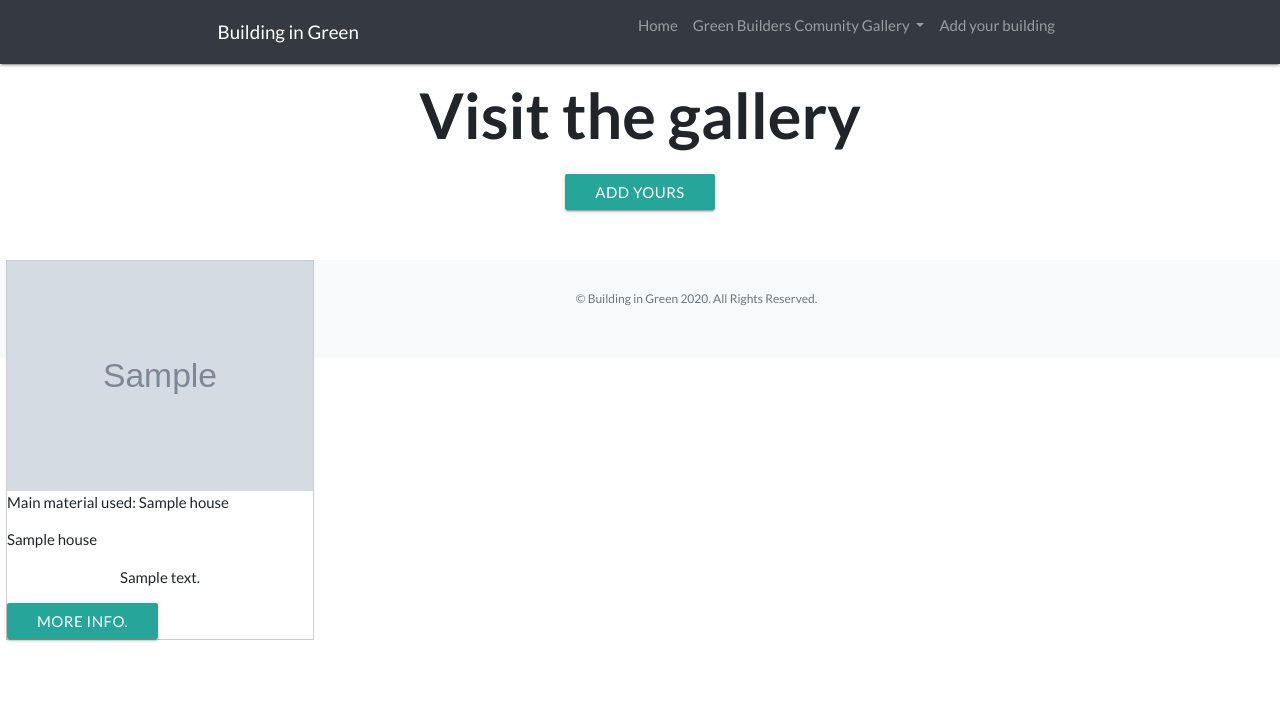
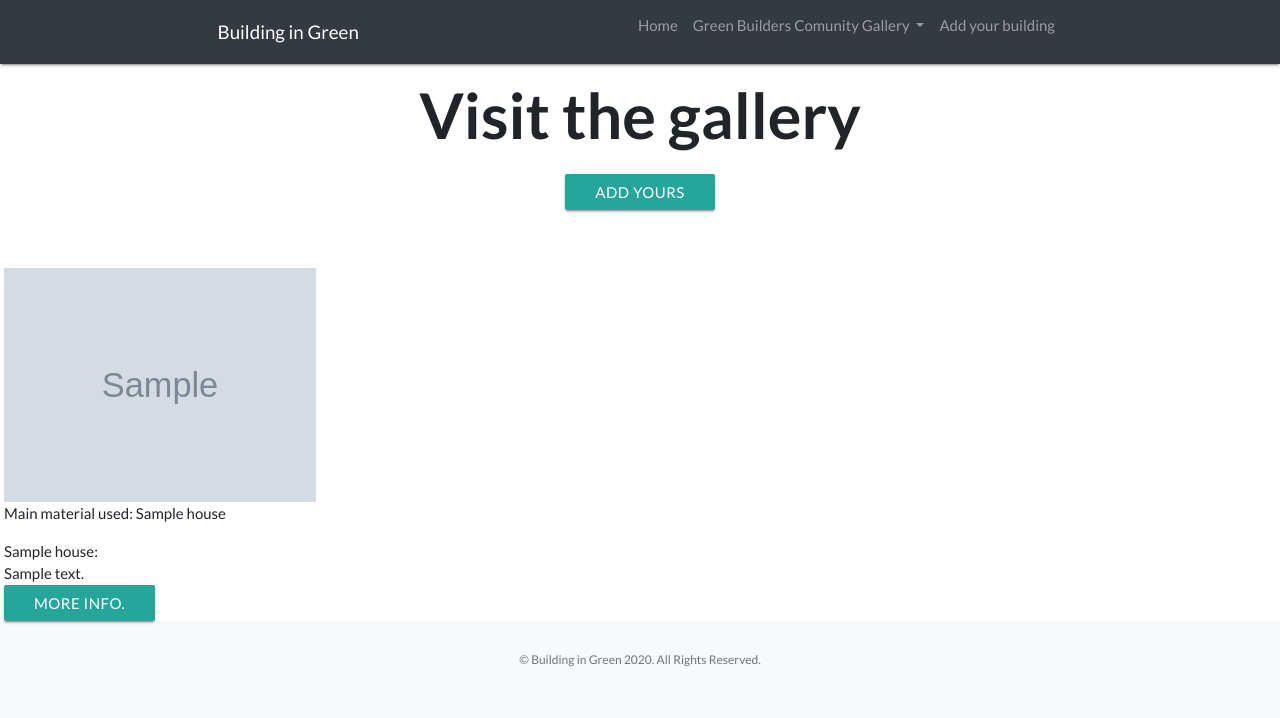
Before and after one commit to RoMar19/Building_in_green, a Flask app: page /gallery/1 in a window 1280 px wide. Shown: the top 718 px of the page. Run offline with Flask 2, Linux system fonts and the light colour scheme; grey boxes marked "Sample" are stand-in pictures; a database or web service that is not in the repository returns one stand-in record (values such as "Sample title"); style sheets or scripts are compiled from the project's sources; some libraries are stand-ins or nearby versions.

Commit message:
Updating edit_house and house_detail pages

```diff
--- a/static/css/mystyle.css
+++ b/static/css/mystyle.css
@@ -1,46 +1,40 @@
-div.gallery {
-  border: 1px solid #ccc;
+.row {
+  display: flex;
+  flex-wrap: wrap;
+  padding: 0 4px;
 }
 
-div.gallery:hover {
-  border: 1px solid #777;
+/* Create four equal columns that sits next to each other */
+.column {
+  flex: 25%;
+  max-width: 25%;
+  padding: 0 4px;
+}
+.center {
+  display: block;
+  margin-left: auto;
+  margin-right: auto;
+  width: 50%;
+}
+.column img {
+  margin-top: 8px;
+  vertical-align: middle;
+  width: 100%;
+
 }
 
-div.gallery img {
-  width: 100%;
-  height: auto;
-}
-
-div.desc {
-  padding: 15px;
-  text-align: center;
-}
-
-* {
-  box-sizing: border-box;
-}
-
-.responsive {
-  padding: 0 6px;
-  float: left;
-  width: 24.99999%;
-}
-
-@media only screen and (max-width: 700px) {
-  .responsive {
-    width: 49.99999%;
-    margin: 6px 0;
+/* Responsive layout - makes a two column-layout instead of four columns */
+@media screen and (max-width: 800px) {
+  .column {
+    flex: 50%;
+    max-width: 50%;
   }
 }
 
-@media only screen and (max-width: 500px) {
-  .responsive {
-    width: 100%;
+/* Responsive layout - makes the two columns stack on top of each other instead of next to each other */
+@media screen and (max-width: 600px) {
+  .column {
+    flex: 100%;
+    max-width: 100%;
   }
 }
-
-.clearfix:after {
-  content: "";
-  display: table;
-  clear: both;
-}
--- a/templates/gallery.html
+++ b/templates/gallery.html
@@ -10,15 +10,13 @@
 
 
     {% for house in houses %}
-        <div class="responsive">
-            <div class="gallery">
-                <img src="{{ house.image }}">
-                <p class="category">Main material used:  {{ house.category_name | capitalize}}</p>
-                <div class="d-flex justify-content-between align-items-center">{{ house.house_name }}</div>
-                <div class="desc">{{ house.description }}</div>
+            <div class="column">
+                <img class="img-fluid" src="{{ house.image }}">
+                <p class="category ">Main material used:  {{ house.category_name | capitalize}}</p>
+                <div class="house_name ">{{ house.house_name }}:</div>
+                <div class="description">{{ house.description }}</div>
                 <a href="{{url_for('house_detail', house_id=house._id)}}" class="btn btn-success" style="text-align:center;">More info.</a>
             </div>
-        </div>
 
     {% endfor %}
 
```
Also changed, not shown: templates/house_detail.html (+4 -4 lines).
